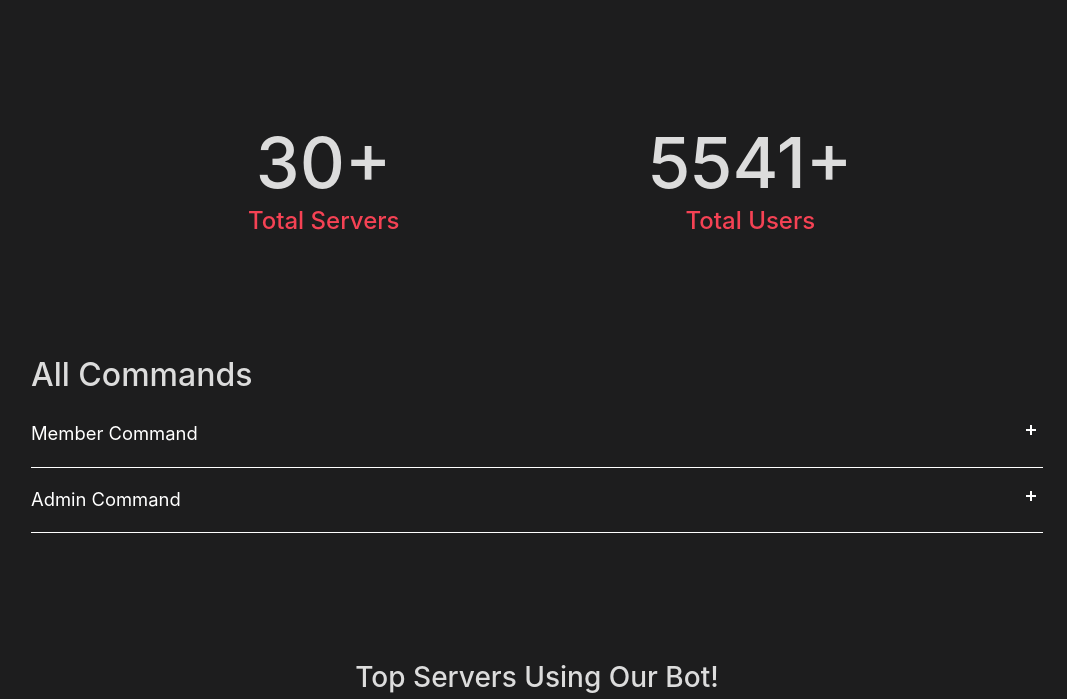
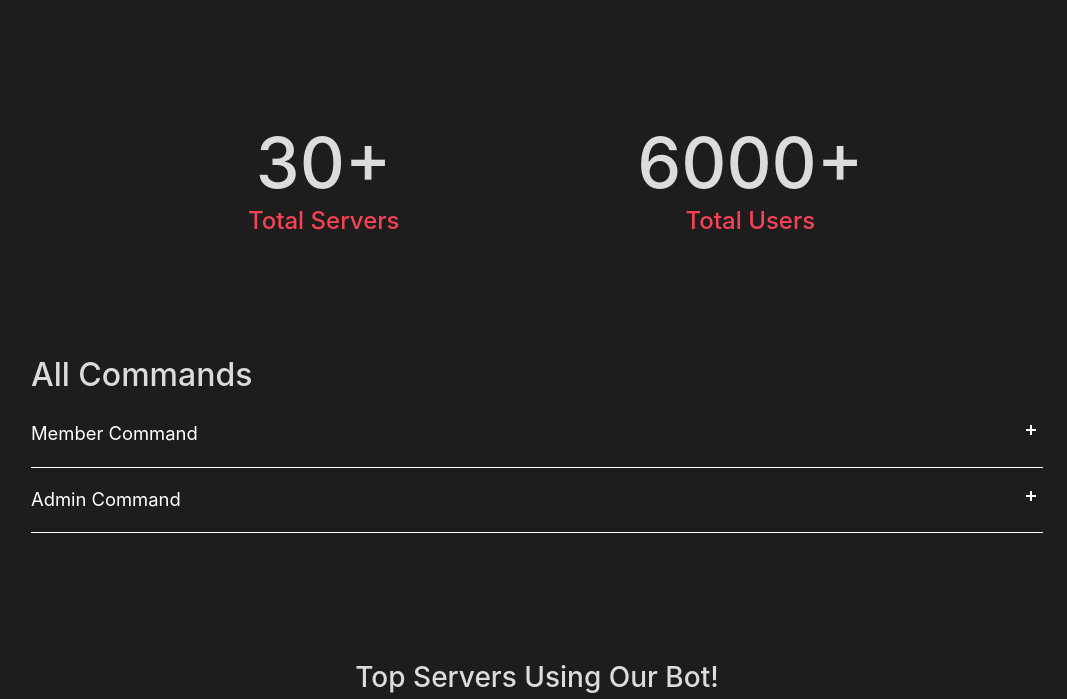
Before and after one commit to marvelishere/marvel1, a plain HTML site: page index.html in a window 1280 px wide. Shown: the part 1360-2059 px from the top of the page, without its empty margins (103-1170 px from the left). Drawn offline with nearby package versions, Linux system fonts and the light colour scheme; files whose address does not match are found by name.

Commit message:
Update index.html

```diff
--- a/index.html
+++ b/index.html
@@ -79,7 +79,7 @@
                         <h4 style="color: var(--main-color);margin-top: -6px;">Total Servers</h4>
                     </div>
                     <div class="col-auto col-lg-4 text-center align-self-center pb-5 pt-5 love_counter">
-                        <h1 class="love_count" style="font-size: 70px;"><strong>5541</strong></h1>
+                        <h1 class="love_count" style="font-size: 70px;"><strong>6000</strong></h1>
                         <h4 style="color: var(--main-color);margin-top: -6px;">Total Users</h4>
                     </div>
                 </div>
```
